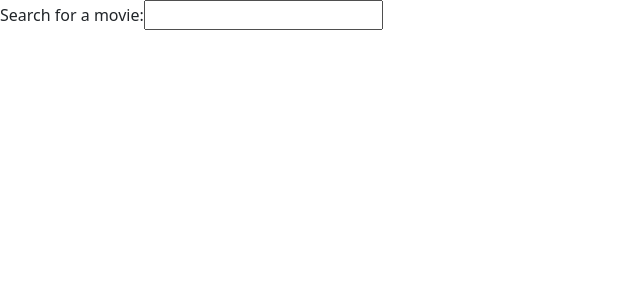
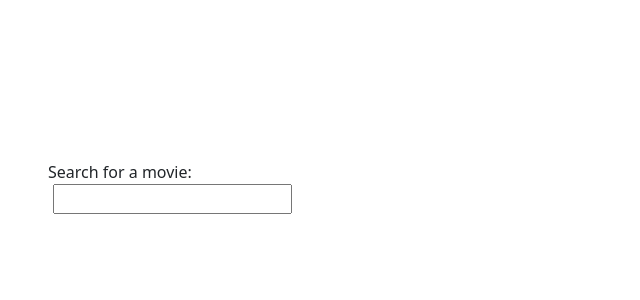
Before and after one commit to hunnerrose/Movie-MERN, a React (Create React App) app in the folder CLIENT/movie-mern/: page / in a window 1280 px wide. Shown: the top 300 px of the page, without its empty margins (0-640 px from the left). Built offline with nearby package versions, Linux system fonts and the light colour scheme.

Commit message:
created sidebar component, added usecontent hook for movie state.

```diff
--- a/CLIENT/movie-mern/src/App.js
+++ b/CLIENT/movie-mern/src/App.js
@@ -1,4 +1,7 @@
 import { useState, useEffect } from "react";
+import { MovieContext } from "./components/movieContext";
+import SideBar from "./components/sideBar";
+import Gallery from "./components/gallery";
 
 function App() {
   const [query, setQuery] = useState("");
@@ -9,27 +12,25 @@ function App() {
       fetch(
         `https://api.themoviedb.org/3/search/movie?api_key=7b627fa55bf0652f8c45e9da6e8199d1&query=${query}`
       )
-        .then((response) => response.json())
-        .then((data) => setMovies(data.results));
+        .then((response) => {
+          // console.log(response);
+          return response.json();
+        })
+
+        .then((data) => {
+          setMovies(data.results);
+          //   console.log(data);
+        });
     }
   }, [query]);
 
-  const handleInputChange = (event) => {
-    setQuery(event.target.value);
-  };
-
   return (
-    <div>
-      <label>
-        Search for a movie:
-        <input type="text" value={query} onChange={handleInputChange} />
-      </label>
-      <ul>
-        {movies.map((movie) => (
-          <li key={movie.id}>{movie.title}</li>
-        ))}
-      </ul>
-    </div>
+    <MovieContext.Provider value={{ movies }}>
+      <div className="appContainer">
+        <SideBar query={query} setQuery={setQuery} />
+        <Gallery />
+      </div>
+    </MovieContext.Provider>
   );
 }
 
--- a/CLIENT/movie-mern/src/components/gallery.js
+++ b/CLIENT/movie-mern/src/components/gallery.js
@@ -1,14 +1,21 @@
 import "../index.css";
+import GalleryItem from "./galleryItem";
 
-export default function Gallery({ search, poster }) {
+export default function Gallery({ movies }) {
+  /*
+    if no item is clicked ? <GalleryItem /> : display full view of clicked item.
+    Here we will display more data, i.e., image, description, and genre.
+  */
+
   return (
     <div className="container">
-      {search}
-      {poster ? (
+      <GalleryItem />
+
+      {/*poster ? (
         <img src={`https://image.tmdb.org/t/p/w500/${poster}`} alt={search} />
       ) : (
         <p>No poster available</p>
-      )}
+      )*/}
     </div>
   );
 }
--- a/CLIENT/movie-mern/src/components/galleryItem.js
+++ b/CLIENT/movie-mern/src/components/galleryItem.js
@@ -1,3 +1,29 @@
+import React, { useContext } from "react";
+import { MovieContext } from "./movieContext";
 import "../index.css";
 
-export default function GalleryItem() {}
+export default function GalleryItem() {
+  const { movies } = useContext(MovieContext);
+
+  /* when a gallary item is clicked on the gallery should display a
+  full window view of the selected movie. the state should be managed here and sent to gallery.js
+  */
+
+  return (
+    <ul className="galleryItem">
+      {movies.map((movie) => (
+        <div key={movie.id} className="item">
+          <li>{movie.title}</li>
+          <li>{movie.release_date}</li>
+          <li>
+            <img
+              className="image"
+              src={`https://image.tmdb.org/t/p/w92/${movie.poster_path}`}
+              alt={movie.title}
+            />
+          </li>
+        </div>
+      ))}
+    </ul>
+  );
+}
--- /dev/null
+++ b/CLIENT/movie-mern/src/components/movieContext.js
@@ -0,0 +1,3 @@
+import React from "react";
+
+export const MovieContext = React.createContext();
--- /dev/null
+++ b/CLIENT/movie-mern/src/components/sideBar.js
@@ -0,0 +1,19 @@
+import "../index.css";
+
+export default function SideBar({ query, setQuery }) {
+  const handleInputChange = (event) => {
+    setQuery(event.target.value);
+  };
+
+  return (
+    <label className="sidebar">
+      Search for a movie:
+      <input
+        className="input"
+        type="text"
+        value={query}
+        onChange={handleInputChange}
+      />
+    </label>
+  );
+}
--- a/CLIENT/movie-mern/src/index.css
+++ b/CLIENT/movie-mern/src/index.css
@@ -1,12 +1,32 @@
-/* gallery.js */
+/* app */
+.appContainer {
+  display: flex;
+}
+
+/* sidebar */
+.sidebar {
+  margin: 10em 0 0 3em;
+}
+.input {
+  margin-left: 5px;
+}
+
+/* gallery */
 .container {
-  margin: 10em;
-  width: 50%;
-  height: 500px;
-  border: solid 5px orange;
+  margin: 10em 0 0 15em;
+  height: 350px;
+  /* border: solid 5px orange; */
   border-radius: 5px;
 }
-.image {
-  width: 200px;
-  height: 100px;
+
+/* galleryItem */
+.galleryItem {
+  display: flex;
+  flex-direction: row;
+  flex-wrap: wrap;
+  list-style-type: none;
 }
+.item {
+  border: solid 3px red;
+  margin: 1em;
+}
```
